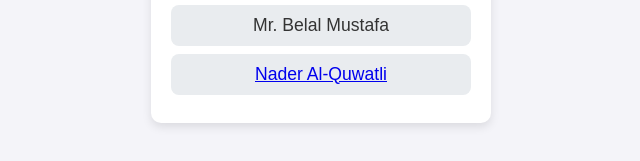
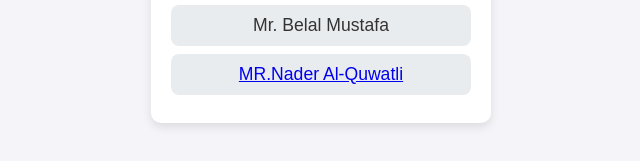
Before and after one commit to karamjabr455/project1, a plain HTML site: page index.html in a window 1280 px wide. Shown: the part 636-797 px from the top of the page, 319-959 px from the left. Drawn offline with Linux system fonts and the light colour scheme.

Commit message:
new changes to nader branch

```diff
--- a/index.html
+++ b/index.html
@@ -22,7 +22,7 @@
             <li>Mr. Abdallah</li>
             <li class="Mohammed">Mr. Mohammed Barakat</li>
             <li id="belal">Mr. Belal Mustafa </li>
-            <li class="Nader"><a href="./Nader/index.html">Nader Al-Quwatli</a></li>
+            <li class="Nader"><a href="./Nader/index.html">MR.Nader Al-Quwatli</a></li>
 
         </ul>
     </div>
```
